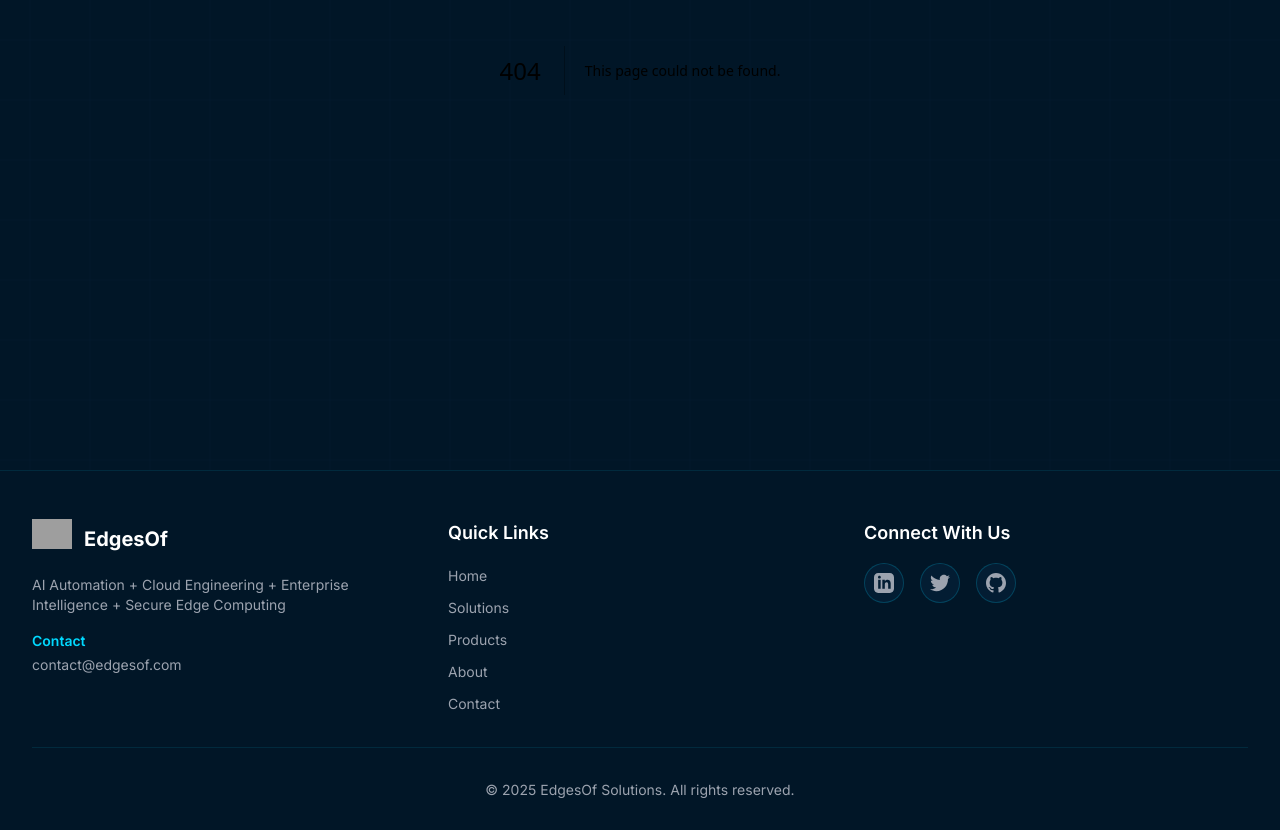
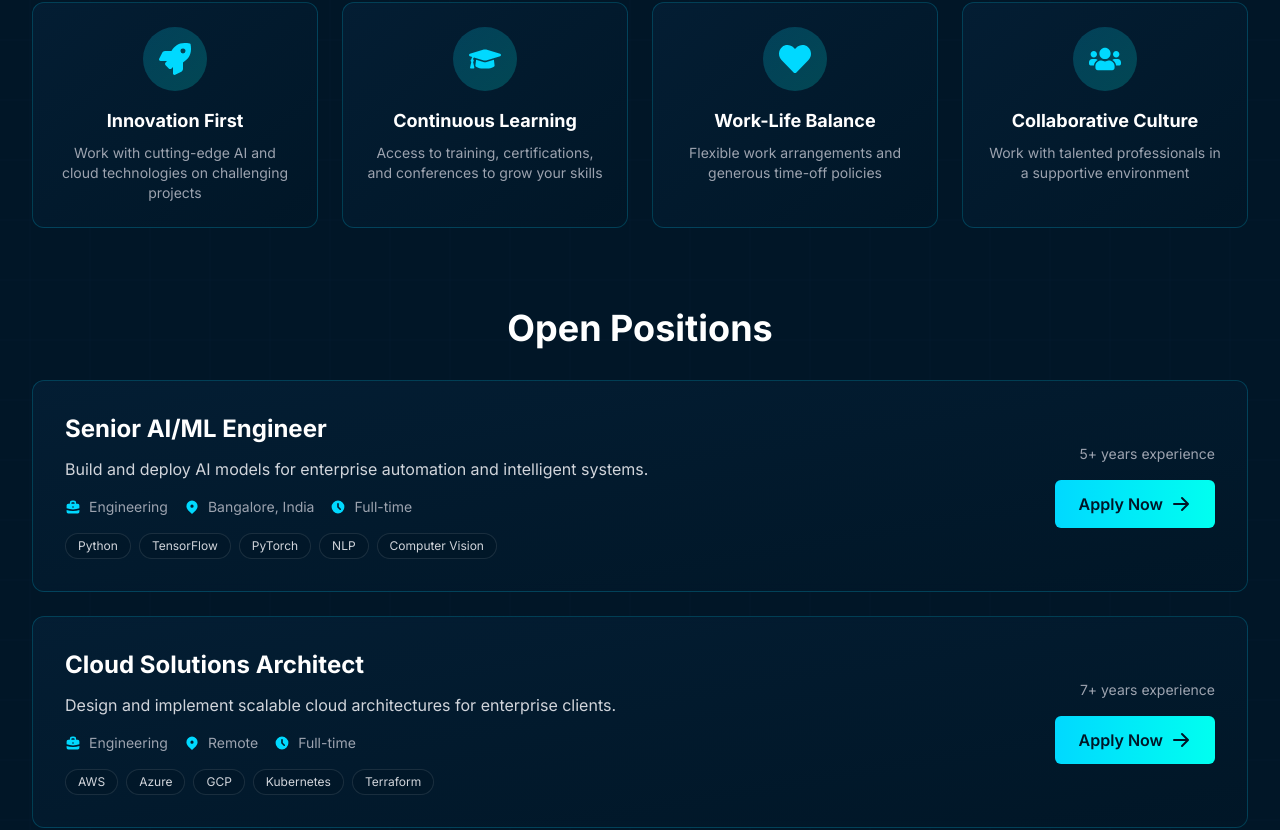
Before and after one commit to itvaibhav-jpg/edgesof-site, a Next.js app: page /careers in a window 1280 px wide. Before the commit this address had no page. Shown: the part 410-1240 px from the top of the page. Built offline with nearby package versions, Linux system fonts and the light colour scheme; grey boxes are pictures that could not be loaded.

Commit message:
Create Careers page with job listings

```diff
--- /dev/null
+++ b/app/careers/page.tsx
@@ -0,0 +1,246 @@
+'use client';
+
+import { HiLocationMarker, HiBriefcase, HiClock, HiArrowRight } from 'react-icons/hi';
+import { FaUsers, FaRocket, FaHeart, FaGraduationCap } from 'react-icons/fa';
+import Link from 'next/link';
+
+export default function Careers() {
+  const benefits = [
+    {
+      icon: FaRocket,
+      title: 'Innovation First',
+      description: 'Work with cutting-edge AI and cloud technologies on challenging projects',
+    },
+    {
+      icon: FaGraduationCap,
+      title: 'Continuous Learning',
+      description: 'Access to training, certifications, and conferences to grow your skills',
+    },
+    {
+      icon: FaHeart,
+      title: 'Work-Life Balance',
+      description: 'Flexible work arrangements and generous time-off policies',
+    },
+    {
+      icon: FaUsers,
+      title: 'Collaborative Culture',
+      description: 'Work with talented professionals in a supportive environment',
+    },
+  ];
+
+  const openings = [
+    {
+      title: 'Senior AI/ML Engineer',
+      department: 'Engineering',
+      location: 'Bangalore, India',
+      type: 'Full-time',
+      experience: '5+ years',
+      description: 'Build and deploy AI models for enterprise automation and intelligent systems.',
+      skills: ['Python', 'TensorFlow', 'PyTorch', 'NLP', 'Computer Vision'],
+    },
+    {
+      title: 'Cloud Solutions Architect',
+      department: 'Engineering',
+      location: 'Remote',
+      type: 'Full-time',
+      experience: '7+ years',
+      description: 'Design and implement scalable cloud architectures for enterprise clients.',
+      skills: ['AWS', 'Azure', 'GCP', 'Kubernetes', 'Terraform'],
+    },
+    {
+      title: 'Full Stack Developer',
+      department: 'Engineering',
+      location: 'Bangalore, India',
+      type: 'Full-time',
+      experience: '3+ years',
+      description: 'Develop modern web applications using React, Node.js, and cloud technologies.',
+      skills: ['React', 'Node.js', 'TypeScript', 'PostgreSQL', 'AWS'],
+    },
+    {
+      title: 'DevOps Engineer',
+      department: 'Engineering',
+      location: 'Remote',
+      type: 'Full-time',
+      experience: '4+ years',
+      description: 'Build and maintain CI/CD pipelines and cloud infrastructure.',
+      skills: ['Docker', 'Kubernetes', 'Jenkins', 'GitLab CI', 'Monitoring'],
+    },
+    {
+      title: 'Data Engineer',
+      department: 'Data & Analytics',
+      location: 'Bangalore, India',
+      type: 'Full-time',
+      experience: '4+ years',
+      description: 'Design and build data pipelines and analytics infrastructure.',
+      skills: ['Python', 'Spark', 'Airflow', 'SQL', 'Data Warehousing'],
+    },
+    {
+      title: 'Product Manager',
+      department: 'Product',
+      location: 'Remote',
+      type: 'Full-time',
+      experience: '5+ years',
+      description: 'Drive product strategy and roadmap for our enterprise platforms.',
+      skills: ['Product Strategy', 'Agile', 'Analytics', 'Stakeholder Management'],
+    },
+  ];
+
+  const values = [
+    {
+      title: 'Excellence',
+      description: 'We strive for excellence in everything we do, delivering exceptional quality to our clients.',
+    },
+    {
+      title: 'Innovation',
+      description: 'We embrace new technologies and creative solutions to solve complex problems.',
+    },
+    {
+      title: 'Integrity',
+      description: 'We operate with transparency, honesty, and ethical practices in all our interactions.',
+    },
+    {
+      title: 'Collaboration',
+      description: 'We believe in the power of teamwork and diverse perspectives to achieve great outcomes.',
+    },
+  ];
+
+  return (
+    <div className="min-h-screen py-20 px-4 sm:px-6 lg:px-8">
+      <div className="max-w-7xl mx-auto">
+        {/* Header */}
+        <div className="text-center mb-16 space-y-6">
+          <div className="inline-block">
+            <span className="px-4 py-2 bg-cyan-glow/10 border border-cyan-glow/30 rounded-md text-cyan-glow text-sm font-semibold uppercase tracking-wide">
+              Join Our Team
+            </span>
+          </div>
+          <h1 className="text-5xl sm:text-6xl font-bold">
+            <span className="text-white">Build Your </span>
+            <span className="text-gradient">Career</span>
+          </h1>
+          <p className="text-xl text-gray-300 max-w-3xl mx-auto">
+            Join a team of passionate innovators building the future of enterprise technology.
+            Work on challenging projects that make a real impact.
+          </p>
+        </div>
+
+        {/* Benefits */}
+        <div className="grid grid-cols-1 md:grid-cols-2 lg:grid-cols-4 gap-6 mb-20">
+          {benefits.map((benefit, index) => {
+            const Icon = benefit.icon;
+            return (
+              <div
+                key={index}
+                className="cyber-card p-6 text-center hover:glow-border transition-all group"
+              >
+                <div className="w-16 h-16 bg-gradient-to-br from-cyan-glow/20 to-aqua-bright/20 rounded-full flex items-center justify-center mx-auto mb-4 group-hover:scale-110 transition-transform">
+                  <Icon className="w-8 h-8 text-cyan-glow" />
+                </div>
+                <h3 className="text-lg font-bold text-white mb-2">
+                  {benefit.title}
+                </h3>
+                <p className="text-sm text-gray-400">
+                  {benefit.description}
+                </p>
+              </div>
+            );
+          })}
+        </div>
+
+        {/* Open Positions */}
+        <div className="mb-20">
+          <h2 className="text-4xl font-bold text-white mb-8 text-center">
+            Open Positions
+          </h2>
+          <div className="space-y-6">
+            {openings.map((job, index) => (
+              <div
+                key={index}
+                className="cyber-card p-6 lg:p-8 hover:glow-border transition-all group"
+              >
+                <div className="flex flex-col lg:flex-row lg:items-center lg:justify-between gap-6">
+                  <div className="flex-1">
+                    <h3 className="text-2xl font-bold text-white mb-3 group-hover:text-cyan-glow transition-colors">
+                      {job.title}
+                    </h3>
+                    <p className="text-gray-300 mb-4">
+                      {job.description}
+                    </p>
+                    <div className="flex flex-wrap gap-4 text-sm text-gray-400 mb-4">
+                      <div className="flex items-center gap-2">
+                        <HiBriefcase className="w-4 h-4 text-cyan-glow" />
+                        <span>{job.department}</span>
+                      </div>
+                      <div className="flex items-center gap-2">
+                        <HiLocationMarker className="w-4 h-4 text-cyan-glow" />
+                        <span>{job.location}</span>
+                      </div>
+                      <div className="flex items-center gap-2">
+                        <HiClock className="w-4 h-4 text-cyan-glow" />
+                        <span>{job.type}</span>
+                      </div>
+                    </div>
+                    <div className="flex flex-wrap gap-2">
+                      {job.skills.map((skill, idx) => (
+                        <span
+                          key={idx}
+                          className="px-3 py-1 bg-navy-dark/50 border border-white/10 rounded-full text-xs text-gray-300"
+                        >
+                          {skill}
+                        </span>
+                      ))}
+                    </div>
+                  </div>
+                  <div className="lg:text-right">
+                    <div className="text-sm text-gray-400 mb-4">
+                      {job.experience} experience
+                    </div>
+                    <Link
+                      href="/contact"
+                      className="inline-flex items-center gap-2 px-6 py-3 bg-gradient-to-r from-cyan-glow to-aqua-bright text-navy-dark font-semibold rounded-md hover:shadow-lg hover:shadow-cyan-glow/50 transition-all"
+                    >
+                      Apply Now
+                      <HiArrowRight className="w-5 h-5" />
+                    </Link>
+                  </div>
+                </div>
+              </div>
+            ))}
+          </div>
+        </div>
+
+        {/* Values */}
+        <div className="cyber-card p-8 lg:p-12 mb-16">
+          <h2 className="text-4xl font-bold text-white mb-8 text-center">
+            Our Values
+          </h2>
+          <div className="grid grid-cols-1 md:grid-cols-2 lg:grid-cols-4 gap-8">
+            {values.map((value, index) => (
+              <div key={index} className="text-center">
+                <h3 className="text-xl font-bold text-cyan-glow mb-3">
+                  {value.title}
+                </h3>
+                <p className="text-gray-400 text-sm">
+                  {value.description}
+                </p>
+              </div>
+            ))}
+          </div>
+        </div>
+
+        {/* CTA */}
+        <div className="text-center space-y-6 cyber-card p-12 bg-gradient-to-r from-cyan-glow/5 to-aqua-bright/5">
+          <h2 className="text-4xl font-bold text-white">
+            Don't See the Right Role?
+          </h2>
+          <p className="text-gray-300 text-lg max-w-2xl mx-auto">
+            We're always looking for talented individuals. Send us your resume and we'll keep you in mind for future opportunities.
+          </p>
+          <Link href="/contact" className="inline-block btn-primary">
+            Send Your Resume
+          </Link>
+        </div>
+      </div>
+    </div>
+  );
+}
```
